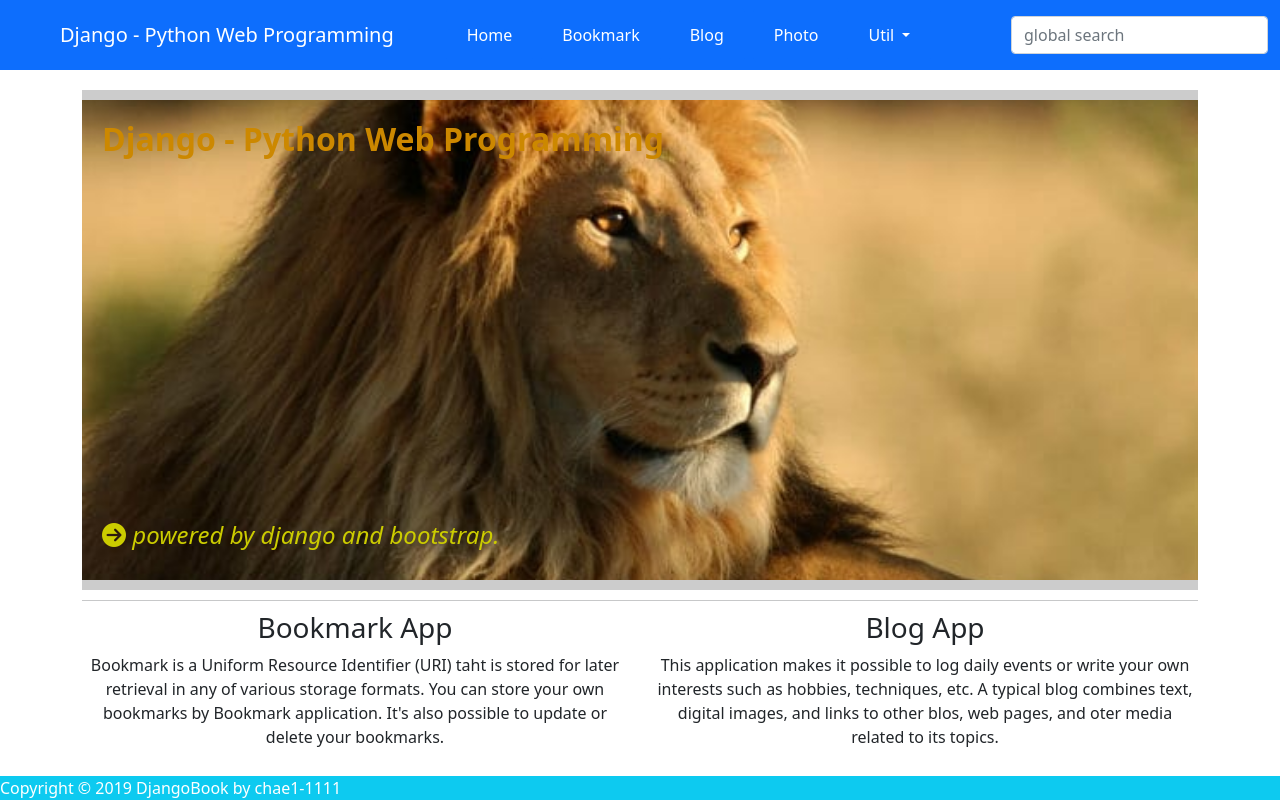
After one commit to chae1-1111/Django-bookmark, a Django app: page / in a window 1280 px wide. The commit adds this page. Run offline with Django 4.2, Linux system fonts and the light colour scheme; some libraries are stand-ins or nearby versions.

Commit message:
add base.html

```diff
--- a/mysite/urls.py
+++ b/mysite/urls.py
@@ -15,11 +15,14 @@ Including another URLconf
 """
 from django.contrib import admin
 from django.urls import path, include
+from mysite.views import HomeView
 
 # from bookmark.views import BookmarkLV, BookmarkDV
 
 urlpatterns = [
     path('admin/', admin.site.urls),
+
+    path("", HomeView.as_view(), name='home'),
 
     path('bookmark/', include('bookmark.urls')),
     path('blog/', include('blog.urls')),
--- /dev/null
+++ b/mysite/views.py
@@ -0,0 +1,5 @@
+from django.views.generic import TemplateView
+
+
+class HomeView(TemplateView):
+    template_name = 'home.html'
--- /dev/null
+++ b/templates/base.html
@@ -0,0 +1,104 @@
+<!DOCTYPE html>
+<html lang="en">
+    <head>
+        <meta charset="UTF-8" />
+        <meta http-equiv="X-UA-Compatible" content="IE=edge" />
+        <meta name="viewport" content="width=device-width, initial-scale=1.0" />
+        <title>{% block title %}Django Web Programming{% endblock %}</title>
+        <link
+            href="https://cdn.jsdelivr.net/npm/bootstrap@5.1.3/dist/css/bootstrap.min.css"
+            rel="stylesheet"
+            integrity="sha384-1BmE4kWBq78iYhFldvKuhfTAU6auU8tT94WrHftjDbrCEXSU1oBoqyl2QvZ6jIW3"
+            crossorigin="anonymous"
+        />
+        {% block extra-style %}{% endblock %}
+    </head>
+    <body style="padding-top: 90px">
+        <nav class="navbar navbar-expand-lg navbar-dark bg-primary fixed-top">
+            <div class="container-fluid">
+                <span class="navbar-brand mx-5 mb-0 font-weight-bold font-italic">Django - Python Web Programming</span>
+                <button
+                    class="navbar-toggler"
+                    type="button"
+                    data-bs-toggle="collapse"
+                    data-bs-target="#navbarSupportedContent"
+                    aria-controls="navbarSupportedContent"
+                    aria-expanded="false"
+                    aria-label="Toggle navigation"
+                >
+                    <span class="navbar-toggler-icon"></span>
+                </button>
+                <div
+                    class="collapse navbar-collapse"
+                    id="navbarSupportedContent"
+                >
+                    <ul class="navbar-nav me-auto mb-2 mb-lg-0">
+                        <li class="nav-item mx-1 btn btn-primary">
+                            <a
+                                class="nav-link active"
+                                aria-current="page"
+                                href="{% url 'home' %}"
+                                >Home</a
+                            >
+                        </li>
+                        <li class="nav-item mx-1 btn btn-primary">
+                            <a class="nav-link text-white" href="{% url 'bookmark:index' %}">Bookmark</a>
+                        </li>
+                        <li class="nav-item mx-1 btn btn-primary">
+                            <a class="nav-link text-white" href="{% url 'blog:index' %}">Blog</a>
+                        </li>
+                        <li class="nav-item mx-1 btn btn-primary">
+                            <a class="nav-link text-white" href="">Photo</a>
+                        </li>
+                        <li class="nav-item dropdown mx-1 btn btn-primary">
+                            <a
+                                class="nav-link dropdown-toggle text-white"
+                                href="#"
+                                id="navbarDropdown"
+                                role="button"
+                                data-bs-toggle="dropdown"
+                                aria-expanded="false"
+                            >
+                                Util
+                            </a>
+                            <ul
+                                class="dropdown-menu"
+                                aria-labelledby="navbarDropdown"
+                            >
+                                <li>
+                                    <a class="dropdown-item" href="{% url 'admin:index' %}">Admin</a>
+                                </li>
+                                <div class="dropdown-divider"></div>
+                                <li>
+                                    <a class="dropdown-item" href="{% url 'blog:post_archive' %}">Archive</a>
+                                </li>
+                                <li>
+                                    <a class="dropdown-item" href="">Search</a>
+                                </li>
+                            </ul>
+                        </li>
+                    </ul>
+                    <form class="form-inline my-2" action="" method="post"> {% csrf_token %}
+                        <input
+                            class="form-control mr-sm-2"
+                            type="search"
+                            placeholder="global search"
+                            aria-label="Search"
+                            name="search_word"
+                        />
+                    </form>
+                </div>
+            </div>
+        </nav>
+
+        <div class="container">{% block content %}{% endblock %}</div>
+
+        {% block footer %}{% endblock %}
+    </body>
+    <script
+        src="https://cdn.jsdelivr.net/npm/bootstrap@5.1.3/dist/js/bootstrap.bundle.min.js"
+        integrity="sha384-ka7Sk0Gln4gmtz2MlQnikT1wXgYsOg+OMhuP+IlRH9sENBO0LRn5q+8nbTov4+1p"
+        crossorigin="anonymous"
+    ></script>
+    <script src="https://kit.fontawesome.com/c22609eba1.js" crossorigin="anonymous"></script>
+</html>
--- /dev/null
+++ b/templates/home.html
@@ -0,0 +1,57 @@
+{% extends 'base.html' %}
+
+{% load static %}
+
+{% block title %}home.html{% endblock %}
+
+{% block extra-style %}
+<style type="text/css">
+    .home-image {
+        background-image: url("{% static 'img/lion.jpeg' %}");
+        background-repeat: no-repeat;
+        background-position: center;
+        background-size: 100%;
+        height: 500px;
+        border-top: 10px solid #ccc;
+        border-bottom: 10px solid #ccc;
+        padding: 20px 0 0 20px;
+    }
+    .title {
+        color: #c80;
+        font-weight: bold;
+    }
+    .powered {
+        position: relative;
+        top: 77%;
+        color: #cc0;
+        font-style: italic;
+    }
+</style>
+{% endblock %}
+
+{%block content%}
+    <div class="home-image">
+        <h2 class="title">Django - Python Web Programming</h2>
+        <h4 class="powered"><i class="fas fa-arrow-circle-right"></i> powered by django and bootstrap.</h4>
+    </div>
+
+    <hr style="margin: 10px 0;">
+
+    <div class="row text-center">
+        <div class="col-sm-6">
+            <h3>Bookmark App</h3>
+            <p>Bookmark is a Uniform Resource Identifier (URI) taht is stored for later retrieval in any of various storage formats. You can store your own bookmarks by Bookmark application. It's also possible to update or delete your bookmarks.</p>
+        </div>
+        <div class="col-sm-6">
+            <h3>Blog App</h3>
+            <p>This application makes it possible to log daily events or write your own interests such as hobbies, techniques, etc. A typical blog combines text, digital images, and links to other blos, web pages, and oter media related to its topics.</p>
+        </div>
+    </div>
+
+{% endblock %}
+
+{% block footer %}
+<footer class="fixed-bottom bg-info">
+    <div class="text-white font-italic text-right mr-5">Copyright &copy; 2019 DjangoBook by chae1-1111</div>
+</footer>
+{% endblock %}
```
Also changed, not shown: blog/templates/blog/post_all.html (added, +27 -0 lines), blog/templates/blog/post_archive.html (added, +29 -0 lines), blog/templates/blog/post_archive_day.html (added, +20 -0 lines), blog/templates/blog/post_archive_month.html (added, +20 -0 lines), blog/templates/blog/post_archive_year.html (added, +25 -0 lines), blog/templates/blog/post_detail.html (added, +28 -0 lines), blog/urls.py (+7 -4 lines), blog/views.py (+49 -1 lines), bookmark/templates/bookmark/bookmark_detail.html (+10 -17 lines), bookmark/templates/bookmark/bookmark_list.html (+12 -19 lines), mysite/settings.py (+6 -3 lines), db.sqlite3, static/img/lion.jpeg (added), 3 other files.
